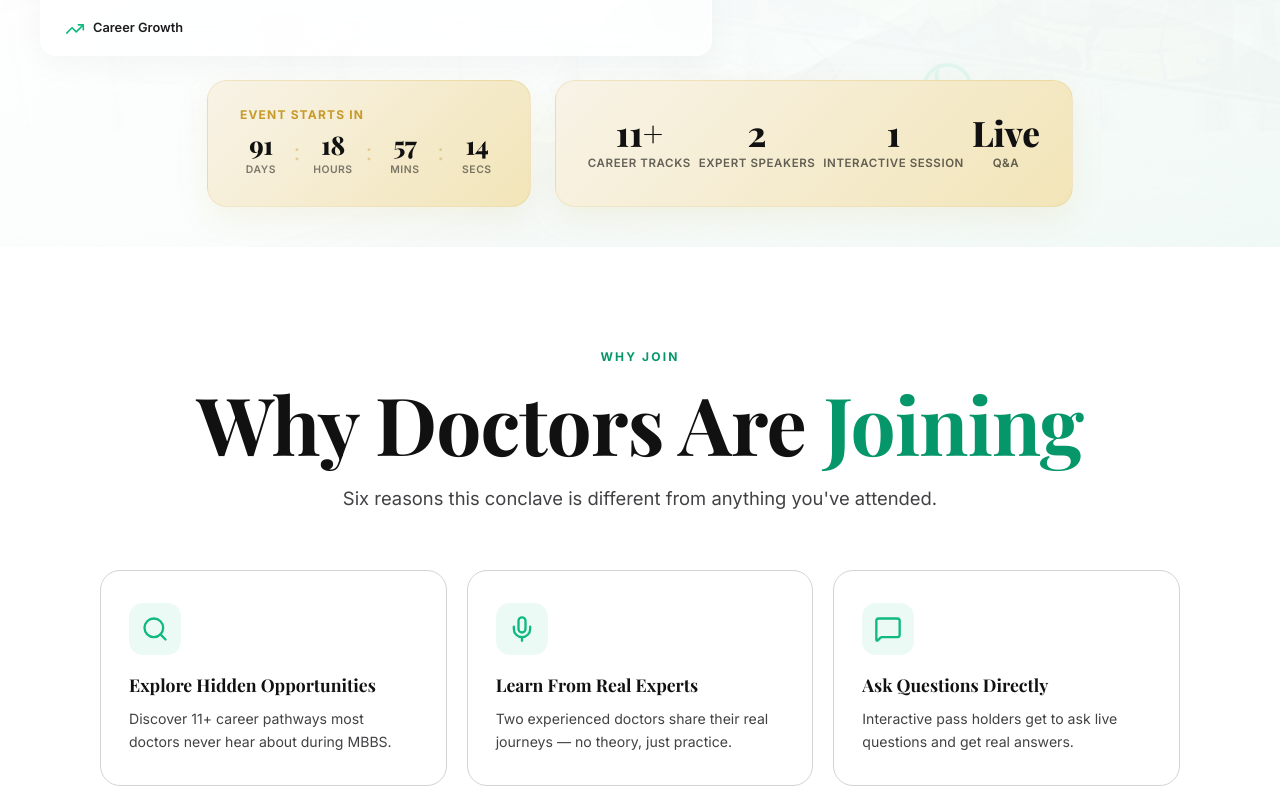
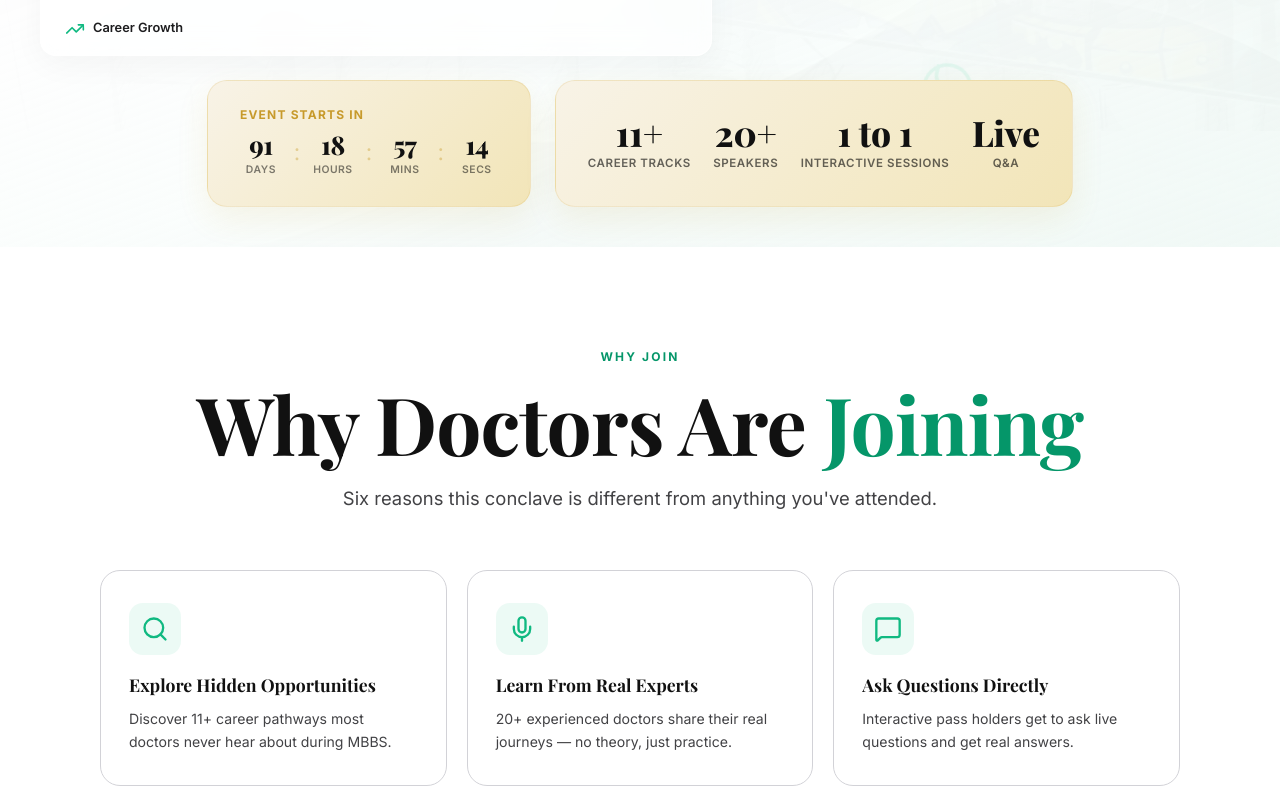
Before and after one commit to ASHxOnAIR-MEH/after-mbbs-conclave, a React (Vite) app: page / in a window 1280 px wide. Shown: the part 669-1460 px from the top of the page. Built offline with nearby package versions, Linux system fonts and the light colour scheme; a web font is replaced by a local one.

Commit message:
UI: Update stats to 20+ Speakers and 1 to 1 Interactive Sessions

```diff
--- a/src/components/Hero.jsx
+++ b/src/components/Hero.jsx
@@ -90,12 +90,12 @@ export default function Hero() {
             <div className="hl-label">Career Tracks</div>
           </div>
           <div className="hl-item">
-            <div className="hl-val">2</div>
-            <div className="hl-label">Expert Speakers</div>
+            <div className="hl-val">20+</div>
+            <div className="hl-label">Speakers</div>
           </div>
           <div className="hl-item">
-            <div className="hl-val">1</div>
-            <div className="hl-label">Interactive Session</div>
+            <div className="hl-val">1 to 1</div>
+            <div className="hl-label">Interactive Sessions</div>
           </div>
           <div className="hl-item">
             <div className="hl-val">Live</div>
--- a/src/components/WhyAttend.jsx
+++ b/src/components/WhyAttend.jsx
@@ -13,7 +13,7 @@ const reasons = [
   {
     Icon: Mic,
     title: 'Learn From Real Experts',
-    desc: 'Two experienced doctors share their real journeys — no theory, just practice.',
+    desc: '20+ experienced doctors share their real journeys — no theory, just practice.',
   },
   {
     Icon: MessageSquare,
```
